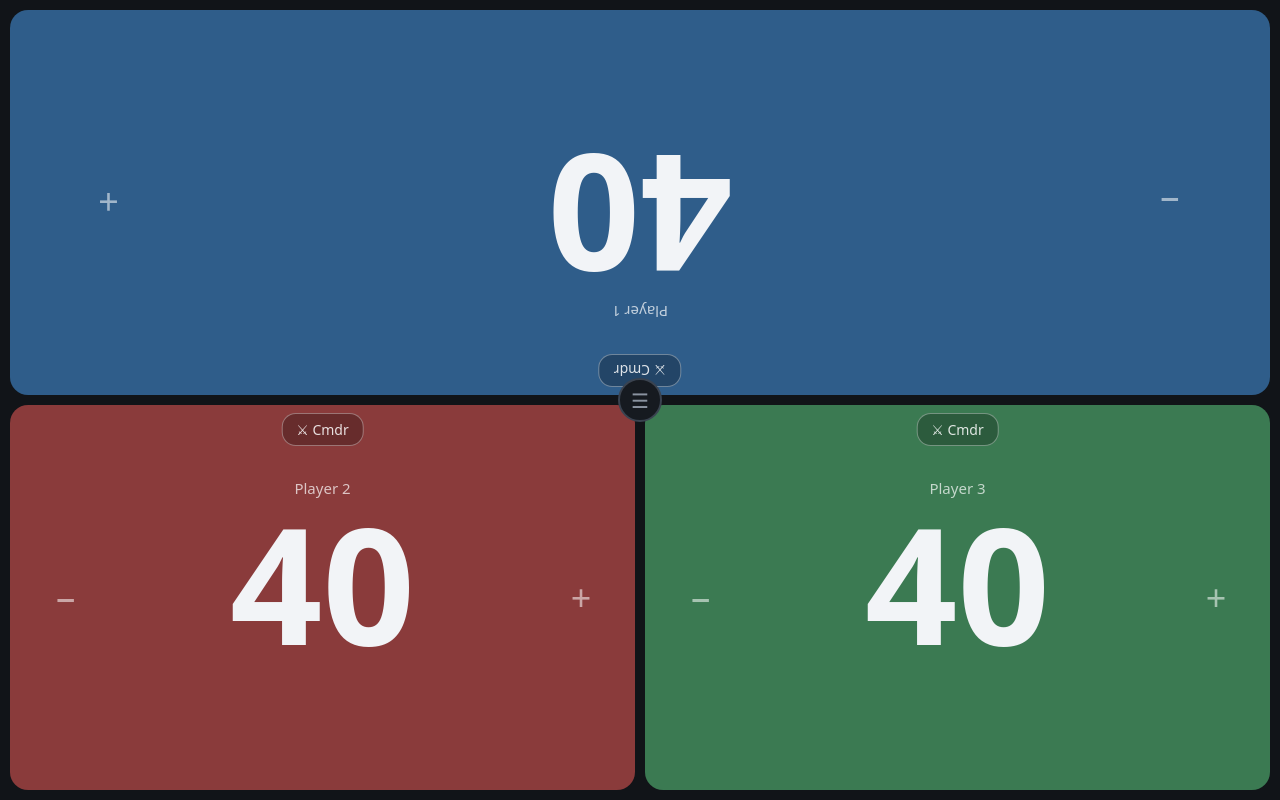
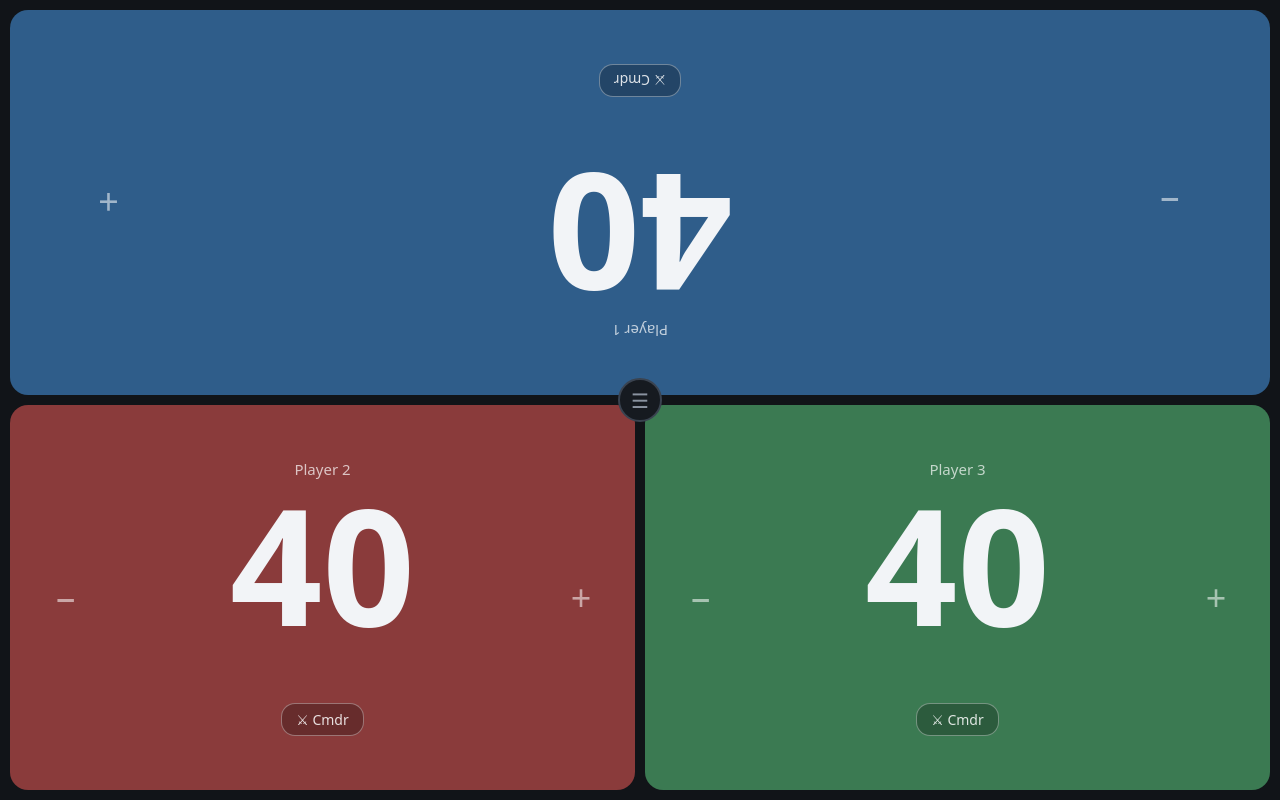
Before and after one commit to willwander20-bow/mtg-life-counter, a plain HTML site: page index.html in a window 1280 px wide. Both pictures are taken after a click on the button "Start game". Drawn offline with Linux system fonts and the light colour scheme.

Commit message:
Move Cmdr button below life total; tidy side layout spacing
Co-Authored-By: Claude Sonnet 5.5 <noreply@anthropic.com>

```diff
--- a/index.html
+++ b/index.html
@@ -48,6 +48,8 @@
   .panel.side .rot, .panel.sideR .rot { inset: auto; left: 50%; top: 50%; width: 100cqh; height: 100cqw; }
   .panel.side .rot { transform: translate(-50%, -50%) rotate(90deg); }    /* reads from the left edge */
   .panel.sideR .rot { transform: translate(-50%, -50%) rotate(-90deg); }  /* reads from the right edge */
+  .panel.side .mid { padding-top: 30px; }  /* keeps the name clear of the centre menu button */
+  .panel.side .life, .panel.sideR .life { font-size: min(34cqw, 30cqh); }  /* these panels are short once turned */
   .panel { position: relative; border-radius: var(--radius); overflow: hidden; display: flex; }
   .panel.flip { transform: rotate(180deg); }
   .panel .zone { flex: 1; display: flex; align-items: center; border: 0; background: transparent; font-size: 36px; color: rgba(255,255,255,.55); }
@@ -63,7 +65,7 @@
   .warn { height: 1.2em; margin-top: 4px; font-size: 16px; font-weight: 700; color: #ffd36a; }
 
   /* Commander damage: small button per panel, opens a layer inside that panel (rotates with it) */
-  .cmdbtn { position: absolute; top: 8px; left: 50%; transform: translateX(-50%); z-index: 2; border: 1px solid rgba(255,255,255,.35);
+  .cmdbtn { pointer-events: auto; margin-top: 4px; border: 1px solid rgba(255,255,255,.35);
     background: rgba(0,0,0,.25); border-radius: 14px; padding: 6px 14px; font-size: 14px; color: rgba(255,255,255,.85); }
   .cmdlayer { position: absolute; inset: 0; z-index: 3; background: #0c0f13; display: none; flex-direction: column; padding: 10px 14px; gap: 6px; }
   .cmdlayer.on { display: flex; }
@@ -189,8 +191,8 @@
       el.innerHTML = '<div class="rot">' +
         '<button class="zone minus" aria-label="Minus one life">&minus;</button>' +
         '<button class="zone plus" aria-label="Plus one life">+</button>' +
-        '<div class="mid"><div class="name"></div><div class="life"></div><div class="tally"></div><div class="warn"></div></div>' +
-        '<button class="cmdbtn" aria-label="Commander damage">&#9876; Cmdr</button>' +
+        '<div class="mid"><div class="name"></div><div class="life"></div><div class="tally"></div><div class="warn"></div>' +
+        '<button class="cmdbtn" aria-label="Commander damage">&#9876; Cmdr</button></div>' +
         '<div class="cmdlayer"></div></div>';
       board.appendChild(el);
       if (state.cmdOn === false) el.querySelector('.cmdbtn').hidden = true;
```
